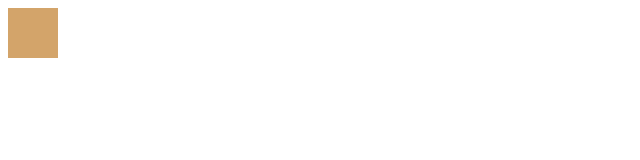
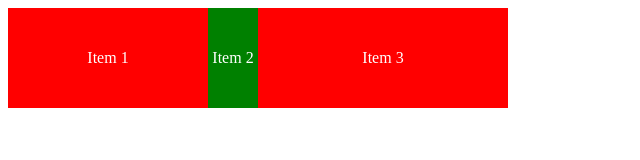
Before and after one commit to FunnyDrew/layout_sandbox, a website: page src/pages/page002.html in a window 1280 px wide. Shown: the whole page, without its empty margins (0-640 px from the left). Drawn offline with Linux system fonts and the light colour scheme.

Commit message:
working under page 3

```diff
--- a/src/pages/page002.html
+++ b/src/pages/page002.html
@@ -8,6 +8,10 @@
   <title>page2</title>
 </head>
 <body>
-  <div></div>
+  <div class="container">
+    <div class="flex-item flex-grow-1 w-100px red">Item 1</div>
+    <div class="flex-item w-50px green">Item 2</div>
+    <div class="flex-item flex-grow-2 w-50px blue">Item 3</div>
+  </div>
 </body>
 </html>
--- a/src/styles/pages_styles/page002_style.css
+++ b/src/styles/pages_styles/page002_style.css
@@ -1,5 +1,48 @@
-div {
+:root {
+  --height-block: 100px;
+}
+.container {
+  display: flex;
+  width: 500px;
+  height: var(--height-block);
+  background-color: rgb(170, 170, 170);
+}
+
+.red {
+  background: red;
+}
+
+.green {
+  background: green;
+}
+
+.blue {
+  background: red;
+}
+
+.w-100px {
+  width: 100px;
+}
+
+.w-50px {
   width: 50px;
-  height: 50px;
-  background-color: rgb(211, 164, 106);
 }
+
+.flex-grow-1 {
+  flex-grow: 1;
+}
+
+.flex-grow-2 {
+  flex-grow: 2;
+}
+
+.flex-item {
+  display:flex;
+  justify-content: center;
+  align-items: center;
+
+  font-size: 16px;
+
+  color: white;
+
+}
--- /dev/null
+++ b/src/styles/pages_styles/page003_style.css
@@ -0,0 +1,17 @@
+body {
+  box-sizing: border-box;
+}
+
+.container {
+  display: flex;
+  width: 90vw;
+  justify-content: space-around;
+  background: rgb(253, 253, 212);
+}
+
+.flex-item {
+  margin-top: 50px;
+
+  width: 25vw;
+  background: rgb(240, 240, 240);
+}
```
Also changed, not shown: index.html (+2 -0 lines), src/pages/page003.html (added, +17 -0 lines), src/styles/style.css (line endings or trailing spaces), 1 other file.
